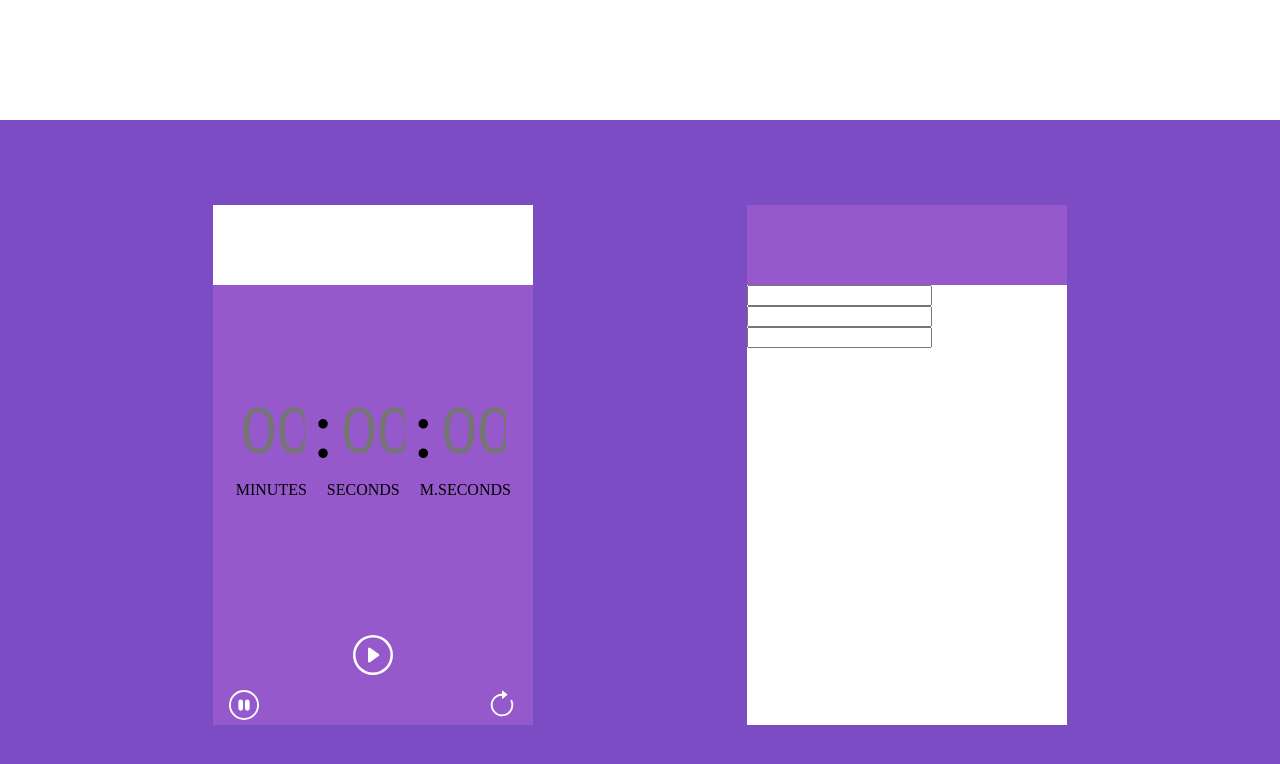
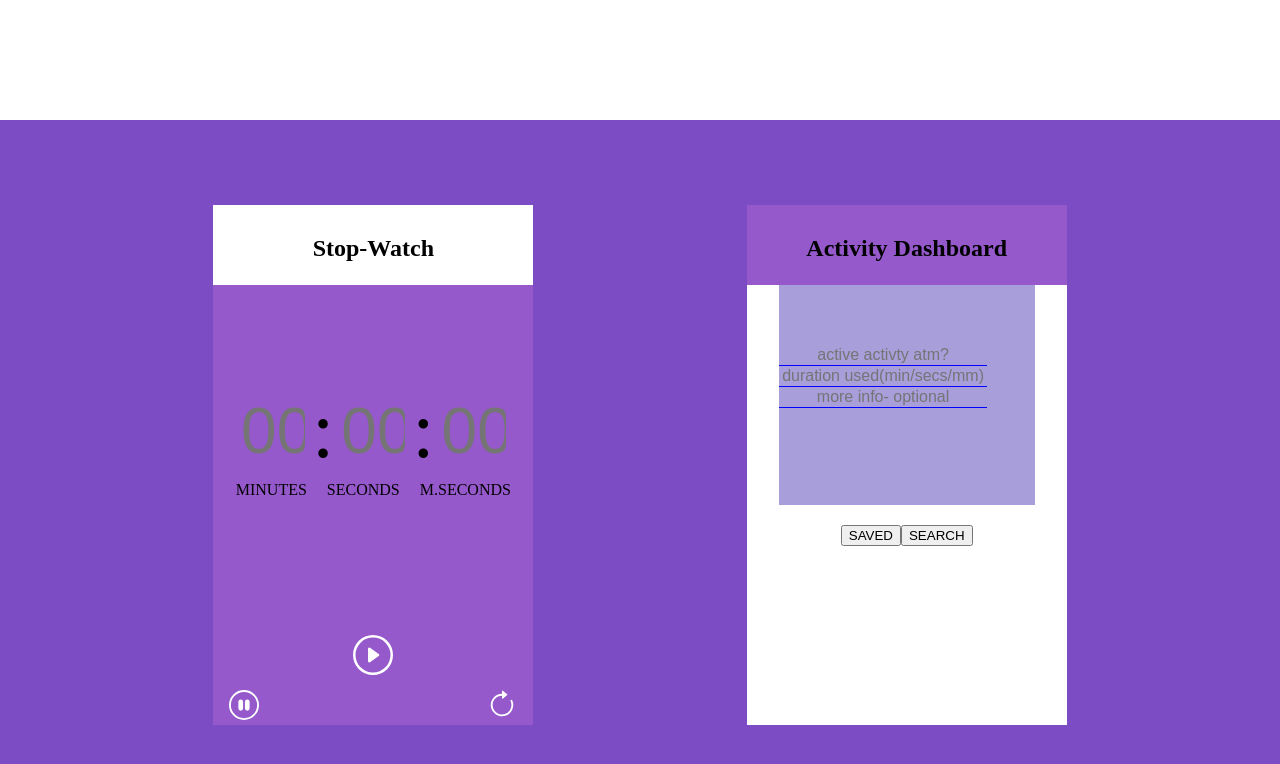
Before and after one commit to iPappyDev/Web-Stopwatch, a plain HTML site: page stopwatch.html in a window 1280 px wide. Drawn offline with Linux system fonts and the light colour scheme.

Commit message:
spicing things up

```diff
--- a/stopwatch.html
+++ b/stopwatch.html
@@ -15,7 +15,9 @@
         <div style="background-color: #7c4cc4; height: 85vh;">
             <div style="display: flex; justify-content: space-evenly; padding-top: 85px;">
                 <section style="width: 25%;">
-                    <div style="background-color: white; height: 10vh;"></div>
+                    <div style="background-color: white; height: 10vh;">
+                        <h2 style="padding-top: 30px; text-align: center;">Stop-Watch</h2>
+                    </div>
                     <div style="background-color: #9559cb; height: 55vh;">
                         <div style=" display: flex; padding-top: 100px; gap: 5px; justify-content: center;" id="newInput">
                             <input type="text" placeholder="00" disabled id="myMinutes">
@@ -29,7 +31,6 @@
                             <p>SECONDS</p>
                             <p>M.SECONDS</p>
                         </div>
-                        <!-- <button  onclick="stopWatch()">START</button> -->
                        <div style="display: flex; justify-content: center; margin-top: 135px;">
                             <button style="background-color: transparent; border: 0;" onclick="stopWatch()" id="repBtn">
                                 <svg xmlns="http://www.w3.org/2000/svg" width="40" height="40" fill="white" class="bi bi-play-circle" viewBox="0 0 16 16">
@@ -54,13 +55,20 @@
                         </div>
                     </div>
                 </section>
-                <section style="width: 25%;">
-                    <div style="background-color: #9559cb; height: 10vh;"></div>
-                    <div style="background-color: white; height: 55vh;" >
-                        <input type="text">
-                        <input type="text">
-                        <input type="text">
-
+                <section style="width: 25%;" id="activitiesDashboard">
+                    <div style="background-color: #9559cb; height: 10vh;">
+                        <h2 style="padding-top: 30px; text-align: center;">Activity Dashboard</h2>
+                    </div>
+                    <div style="background-color: white; height: 55vh;">
+                       <div style="margin: auto; width: 80%; height: 20vh; background-color: #a79eda; padding-top: 60px;">
+                            <input type="text" id="activity" placeholder="active activty atm?" style="text-align: center;">
+                            <input type="text" id="duration" placeholder="duration used(min/secs/mm)" style="text-align: center;">
+                            <input type="text" id="optional" placeholder="more info- optional" style="text-align: center;">
+                       </div>
+                       <div style="display: flex; justify-content: center; margin-top: 20px;">
+                            <button onclick="saved()">SAVED</button>
+                            <button onclick="search()">SEARCH</button>
+                       </div>
                     </div>
                 </section>
             </div>
--- a/stopwatch.js
+++ b/stopwatch.js
@@ -21,7 +21,45 @@ const resetWatch =()=>{
     mySeconds.value = 0;
     myMinutes.value = 0
 }
+let allActivities = []
+if(localStorage.active){
+    allActivities = JSON.parse(localStorage.getItem("active"))
+}
+const saved =()=>{
+    let eachActivity = {
+        act: activity.value,
+        durat: duration.value,
+        others: optional.value
+    }
+    if((act = activity.value)  &&
+        (durat = duration.value) ||
+        (others = optional.value)){
+        allActivities.push(eachActivity),
 
+        activity.value = "",
+        duration.value = "",
+        optional.value = ""
+    }
+    localStorage.setItem("active",JSON.stringify(allActivities))
+}
+const search =()=>{
+    activitiesDashboard.innerHTML = `<section style="width: 100%;" id="activitiesDashboard">
+    <div style="background-color: #9559cb; height: 10vh;">
+        <h2 style="padding-top: 30px; text-align: center;">Activity Dashboard</h2>
+    </div>
+    <div style="background-color: white; height: 55vh;">
+       <div style="margin: auto; width: 80%; height: 40vh; background-color: #a79eda; padding-top: 60px;">
+            <input type="text" placeholder="active activty atm?" style="text-align: center;">
+            <input type="text" placeholder="duration used(min/secs/mm)" style="text-align: center;">
+            <input type="text" placeholder="more info- optional" style="text-align: center;">
+       </div>
+       <div style="display: flex; justify-content: center; margin-top: 20px;">
+            <button>SAVED</button>
+            <button>SEARCH</button>
+       </div>
+    </div>
+</section>`
+}
 
 // const stopWatch =()=>{
 //     repBtn.innerHTML = `<button style="background-color: transparent; border: 0;" onclick="stopStop()"  id="secBtn">
--- a/style.css
+++ b/style.css
@@ -15,3 +15,13 @@
 span{
     font-size: 5em;
 }
+input{
+    background-color: transparent;
+    border: 0;
+    width: 80%;
+    /* border-radius: 50%; */
+    border-bottom: 1px solid blue;
+    outline: none;
+    font-size: 1em;
+    color: black;
+}
```
